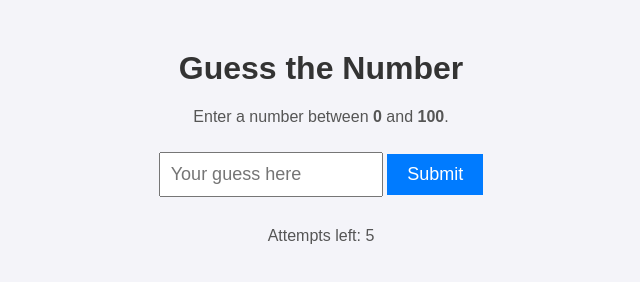
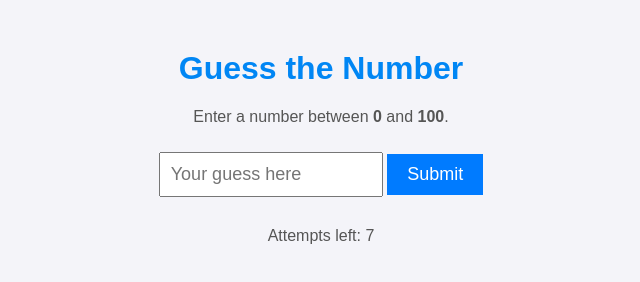
Before and after one commit to ganeshtamil2003/Guess_the_Number_Game, a plain HTML site: page index.html in a window 1280 px wide. Shown: the whole page, without its empty margins (319-959 px from the left). Drawn offline with Linux system fonts and the light colour scheme.

Commit message:
code updated

```diff
--- a/index.html
+++ b/index.html
@@ -12,7 +12,7 @@
             background-color: #f4f4f9;
         }
         h1 {
-            color: #333;
+            color: #0086f4;
         }
         p {
             color: #555;
@@ -39,6 +39,7 @@
             color: #333;
             margin-top: 20px;
         }
+
     </style>
 </head>
 <body>
@@ -47,7 +48,7 @@
     <input type="number" id="userGuess" placeholder="Your guess here" min="0" max="100">
     <button onclick="checkGuess()">Submit</button>
     <div class="message" id="message"></div>
-    <p>Attempts left: <span id="attemptsLeft">5</span></p>
+    <p>Attempts left: <span id="attemptsLeft">7</span></p>
 
     <script src="script.js"></script>
 </body>
--- a/script.js
+++ b/script.js
@@ -1,5 +1,5 @@
 let randomNumber = Math.floor(Math.random() * 101); // Random number between 0 and 100
-let attemptsLeft = 5;
+let attemptsLeft = 7;
 
 function checkGuess() {
     const userGuess = parseInt(document.getElementById("userGuess").value);
```
